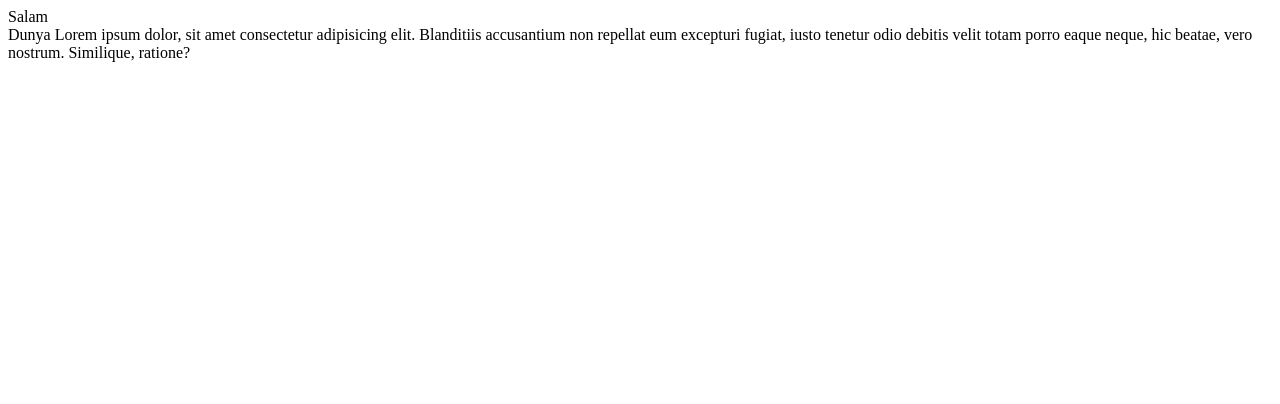
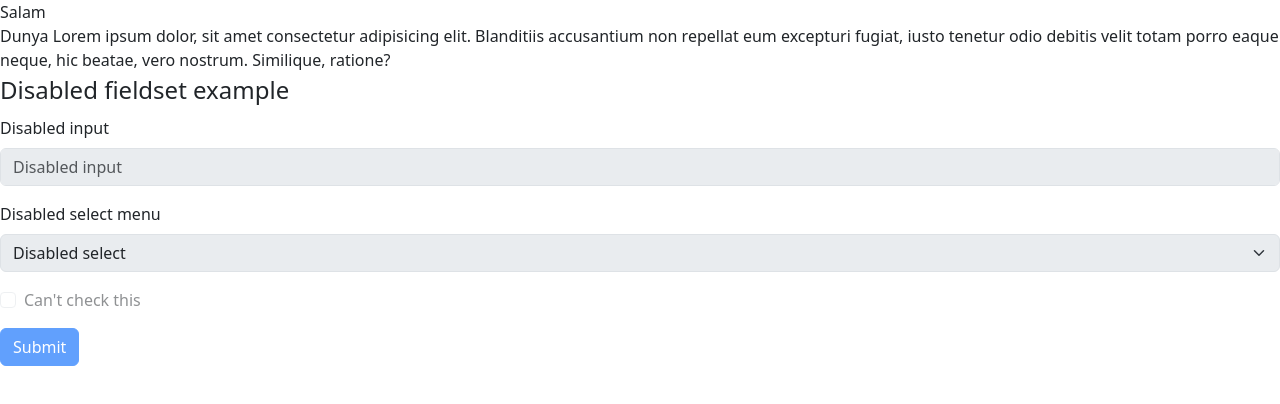
Before and after one commit to GulsenZalova/BranchPractise, a plain HTML site: page index.html in a window 1280 px wide. Drawn offline with nearby package versions, Linux system fonts and the light colour scheme.

Commit message:
form yaradildi

```diff
--- a/index.html
+++ b/index.html
@@ -4,13 +4,37 @@
     <meta charset="UTF-8">
     <meta http-equiv="X-UA-Compatible" content="IE=edge">
     <meta name="viewport" content="width=device-width, initial-scale=1.0">
+    <link rel="stylesheet" href="https://cdn.jsdelivr.net/npm/bootstrap@5.3.3/dist/css/bootstrap.min.css">
     <title>Document</title>
 </head>
 <body>
     <div>Salam</div>
     <span>Dunya</span>
     <span>Lorem ipsum dolor, sit amet consectetur adipisicing elit. Blanditiis accusantium non repellat eum excepturi fugiat, iusto tenetur odio debitis velit totam porro eaque neque, hic beatae, vero nostrum. Similique, ratione?</span>
-
+    <form>
+        <fieldset disabled>
+          <legend>Disabled fieldset example</legend>
+          <div class="mb-3">
+            <label for="disabledTextInput" class="form-label">Disabled input</label>
+            <input type="text" id="disabledTextInput" class="form-control" placeholder="Disabled input">
+          </div>
+          <div class="mb-3">
+            <label for="disabledSelect" class="form-label">Disabled select menu</label>
+            <select id="disabledSelect" class="form-select">
+              <option>Disabled select</option>
+            </select>
+          </div>
+          <div class="mb-3">
+            <div class="form-check">
+              <input class="form-check-input" type="checkbox" id="disabledFieldsetCheck" disabled>
+              <label class="form-check-label" for="disabledFieldsetCheck">
+                Can't check this
+              </label>
+            </div>
+          </div>
+          <button type="submit" class="btn btn-primary">Submit</button>
+        </fieldset>
+      </form>
 
 </body>
 </html>
```
